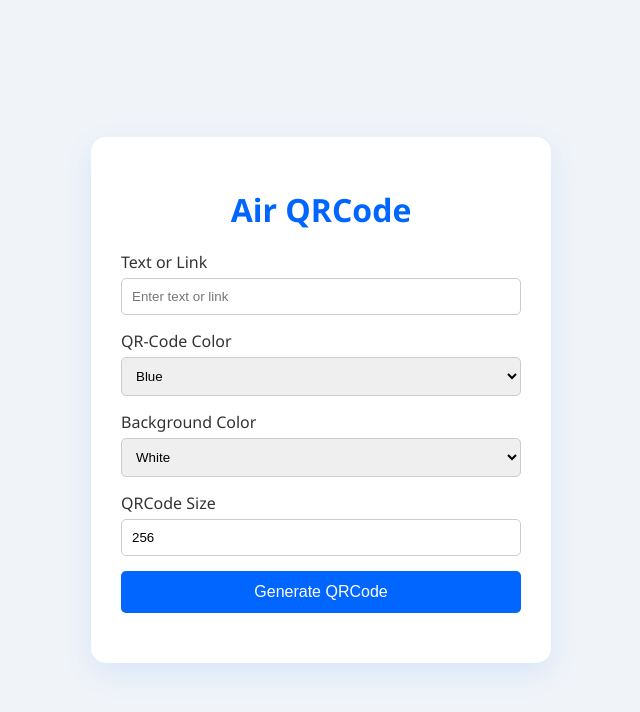
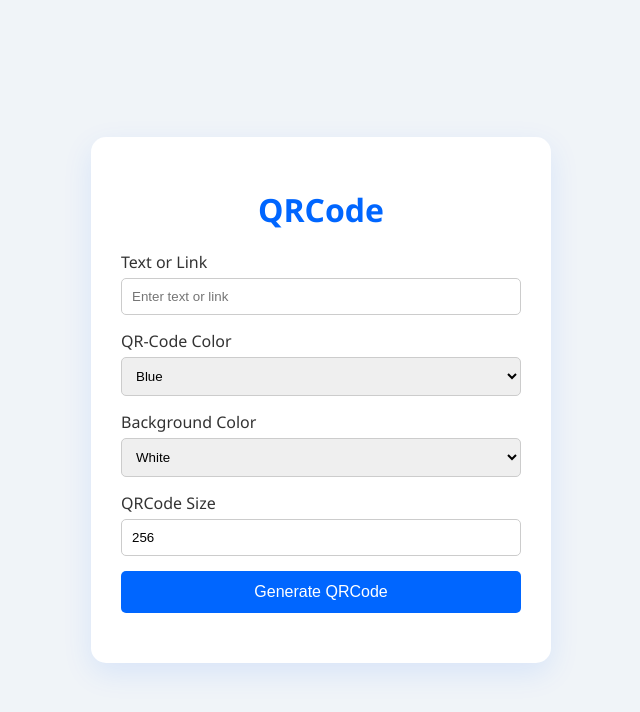
Before and after one commit to Dev-Huang1/QRCode, a plain HTML site: page index.html in a window 1280 px wide. Shown: the whole page, without its empty margins (319-959 px from the left). Drawn offline with Linux system fonts and the light colour scheme.

Commit message:
Update index.html

```diff
--- a/index.html
+++ b/index.html
@@ -3,7 +3,7 @@
 <head>
     <meta charset="UTF-8">
     <meta name="viewport" content="width=device-width, initial-scale=1.0">
-    <title>Air QRCode | Secure QR-Code generator</title>
+    <title>QRCode | Secure QR-Code generator</title>
     <link rel="icon" href="Air-QRCode-Logo.png" type="image/x-icon">
     <style>
         body {
@@ -69,7 +69,7 @@
 </head>
 <body>
     <div class="container">
-        <h1>Air QRCode</h1>
+        <h1>QRCode</h1>
         <div class="input-group">
             <label for="text">Text or Link</label>
             <input type="text" id="text" placeholder="Enter text or link">
```
